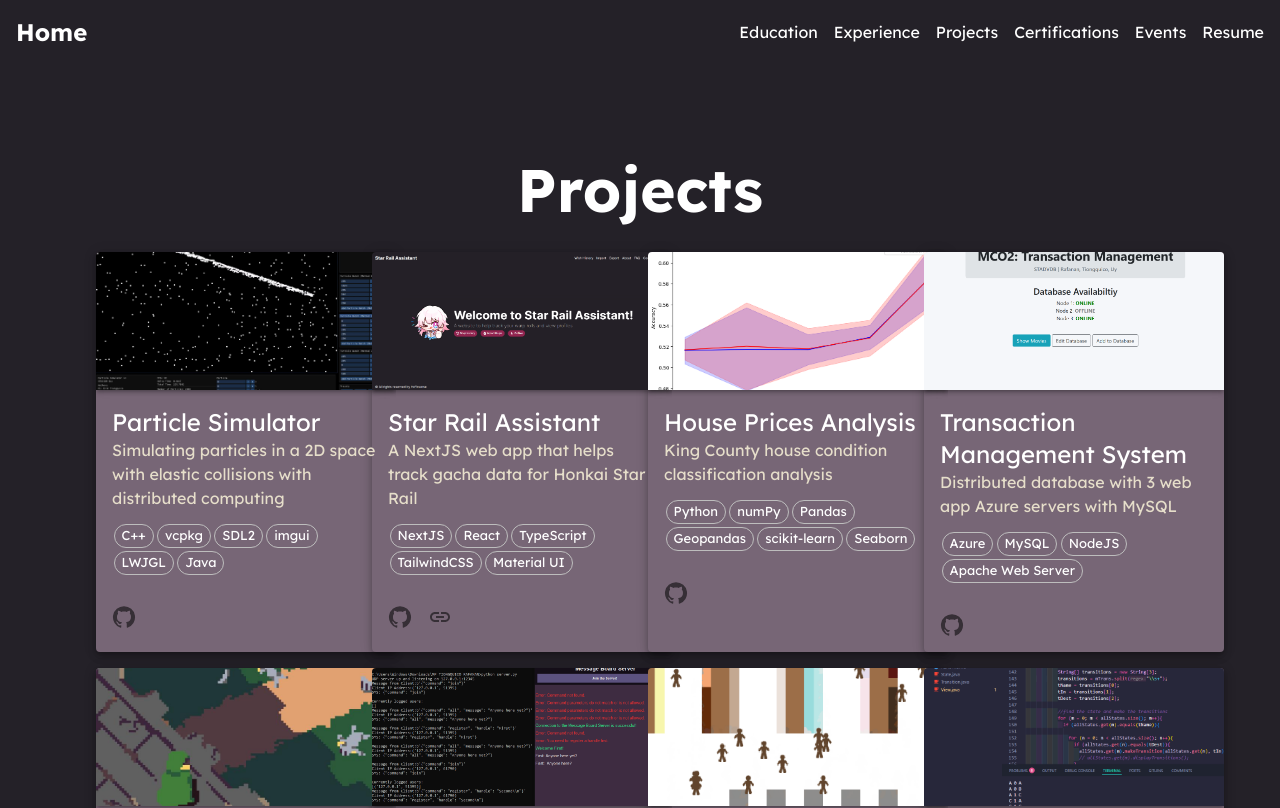
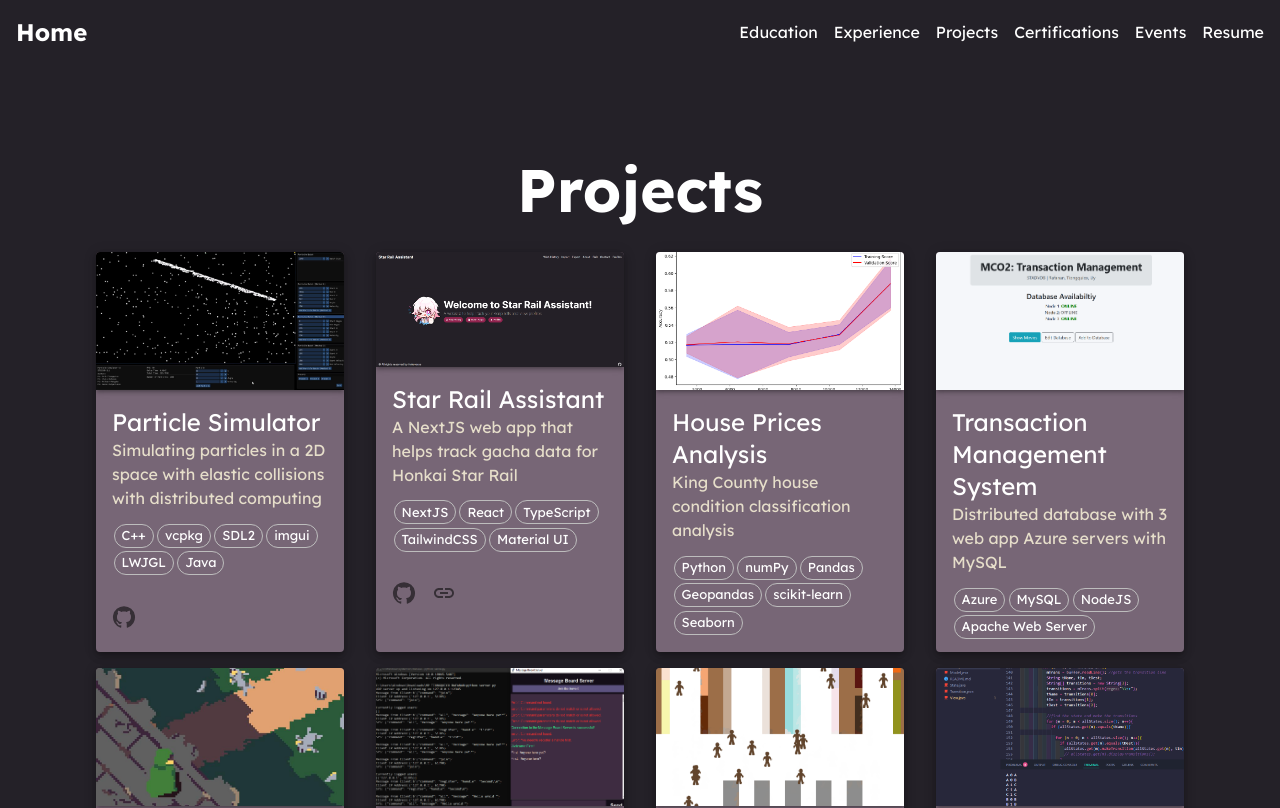
Before and after one commit to erik-lance/portfolio-website, a Next.js app: page /projects in a window 1280 px wide. Shown: the top 808 px of the page. Built offline with nearby package versions, Linux system fonts and the light colour scheme.

Commit message:
Fixed width and grid

```diff
--- a/src/components/EventTile.tsx
+++ b/src/components/EventTile.tsx
@@ -21,7 +21,6 @@
             elevation={0}
             sx={{
                 backgroundColor: "transparent",
-                width: 300,
                 minHeight: 400,
             }}
         >
--- a/src/components/ProjectTile.tsx
+++ b/src/components/ProjectTile.tsx
@@ -31,7 +31,6 @@
     return (
         <Card
             sx={{
-                width: 300,
                 maxHeight: 400,
                 height: "100%",
                 boxShadow: 5,
--- a/src/pages/events.tsx
+++ b/src/pages/events.tsx
@@ -76,7 +76,10 @@
                         {events.map((event) => (
                             <Grid
                                 item
-                                xs={3}
+                                xs={12}
+                                sm={12}
+                                md={6}
+                                lg={3}
                                 key={event.id}
                             >
                                 <EventTile
@@ -103,7 +106,6 @@
                         {speaker.map((event) => (
                             <Grid
                                 item
-                                xs={3}
                                 key={event.id}
                             >
                                 <EventTile
--- a/src/pages/projects.tsx
+++ b/src/pages/projects.tsx
@@ -17,12 +17,16 @@
             <div>
                 <Grid
                     container
-                    spacing={2}
+                    rowSpacing={2}
+                    columnSpacing={{ xs: 1, sm: 2, md: 3, lg: 4}}
                 >
                     {projects.map((project) => (
                         <Grid
                             item
-                            xs={3}
+                            xs={12}
+                            sm={12}
+                            md={6}
+                            lg={3}
                             key={project.id}
                         >
                             <ProjectTile
```
